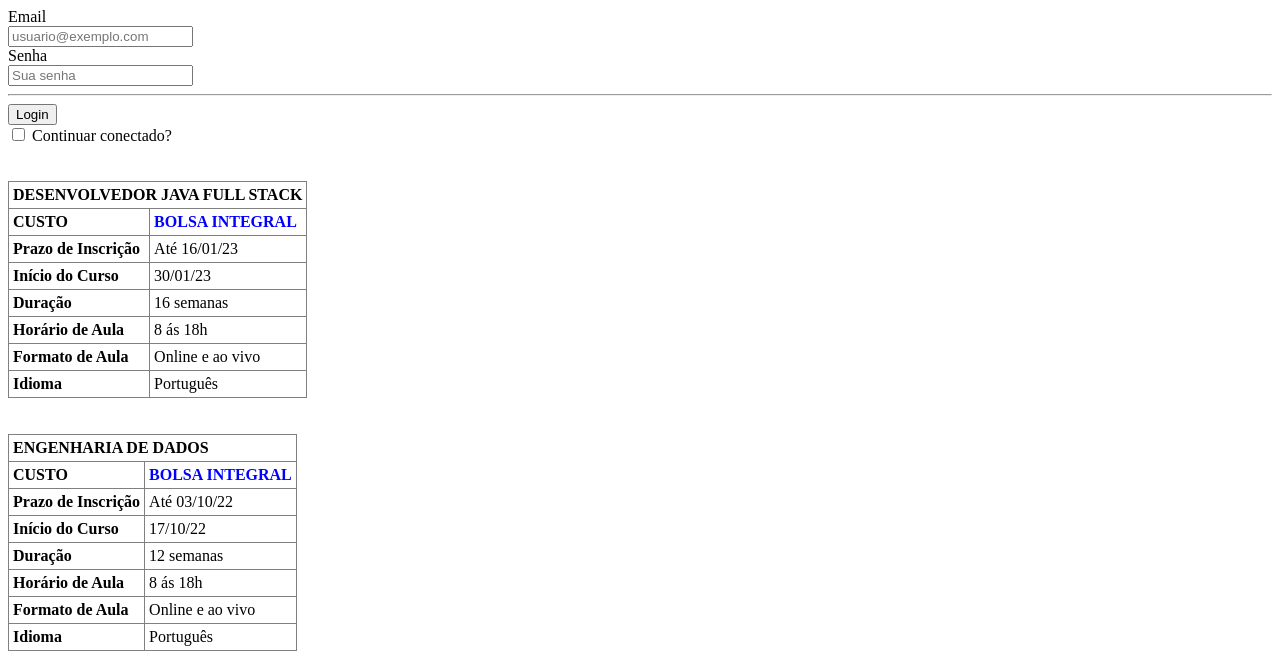
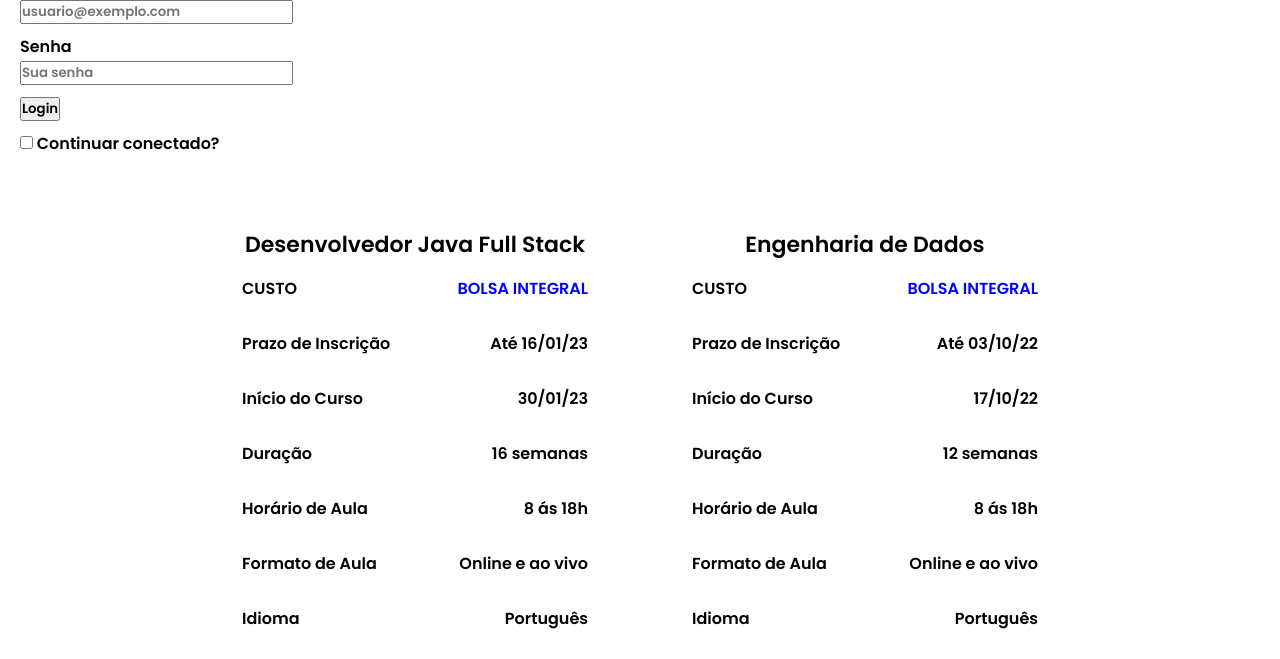
Before and after one commit to Rachel1986/estudos-html-css, a plain HTML site: page login_soul.html in a window 1280 px wide. Shown: the part 175-834 px from the top of the page. Drawn offline with Linux system fonts and the light colour scheme.

Commit message:
Acrescentando CSS

```diff
--- a/css/aula2309.css
+++ b/css/aula2309.css
@@ -70,6 +70,7 @@ body {
   border-radius: 6px;
   margin-top: 3px;
 }
+/*pseudoelement (::)*/
 ::placeholder {
   color: rgb(139, 139, 179)
 }
@@ -84,3 +85,7 @@ h3 {
   text-align: center;
   background-color: rgb(0, 110, 255)
 }
+h2 {
+  text-align: center;
+  background-color: rgb(0, 110, 255)
+}
--- /dev/null
+++ b/css/login_soul.css
@@ -0,0 +1,49 @@
+* {
+  font-family: 'Montserrat', sans-serif;
+  font-family: 'Poppins', sans-serif;
+  margin: 0;
+  padding: 0;
+  box-sizing: border-box;
+  }
+
+header {
+  background-color: #0f637a;
+}
+
+#main-form {
+  padding: 20px;
+}
+
+.group-form {
+  padding-top: 10px;
+}
+
+#tabelas {
+  margin: 0 auto;
+  display: flex;
+  justify-content: space-around;
+  width: 900px;
+}
+
+table {
+width: 350px;
+}
+
+table tr {
+display: flex;
+justify-content: space-between;
+}
+
+table tr td {
+  padding: 15px 0;
+}
+
+table tr td td{
+  color: rgb(25, 199, 83)
+}
+#text-table1, #text-table2{
+  text-align: center;
+  width: 100%;
+  font-size: 22px;
+  font-weight: bold;
+}
--- a/login_soul.html
+++ b/login_soul.html
@@ -5,32 +5,41 @@
   <meta http-equiv="X-UA-Compatible" content="IE=edge">
   <meta name="viewport" content="width=device-width, initial-scale=1.0">
   <title>Document</title>
+  <link rel="stylesheet" href="./css/login_soul.css">
+  <link rel="preconnect" href="https://fonts.googleapis.com">
+<link rel="preconnect" href="https://fonts.gstatic.com" crossorigin>
+<link href="https://fonts.googleapis.com/css2?family=Montserrat:ital,wght@0,100;0,200;0,300;0,400;0,500;0,600;0,700;0,800;0,900;1,100;1,200;1,300;1,400;1,500;1,600;1,700;1,800;1,900&family=Poppins:wght@600&display=swap" rel="stylesheet">
+
 </head>
 <body>
+  <header>
+    <img src="./img/light-logo.png"/>
+  </header>
+  <div id="main-form">
     <form>
-  <hr/>
-  <img src="./img/light-logo.png"/><br/><br/>
       <h1>Bem vindo! Entre com seu email e senha.</h1>
-   <div>
+       <div class="group-form">
         <label for="campoEmail">Email</label><br/>
         <input id="campoEmail" name="campoEmail" type="email"
         placeholder="usuario@exemplo.com" required/>
        </div>
-   <div>
+       <div class="group-form">
         <label for="campoSenha" required>Senha</label><br/>
         <input id="campoSenha" name="campoSenha" minlength="6" type="password" placeholder="Sua senha" required/>
        </div>
-   <hr/>
+       <div class="group-form">
        <button type="submit">Login</button>
-   <div>
+       </div>
+       <div class="group-form">
           <input id="checkTermos" type="checkbox" name="concordaTermos" required/>
           <label for="checkTermos">Continuar conectado?</label>
          </div><br/><br/>
       </form>
-
-  <table border="1" cellpadding="4" style="border-collapse: collapse;">
+  </div>
+  <div id="tabelas">
+  <table>
     <tr>
-      <td colspan="2"><strong>DESENVOLVEDOR JAVA FULL STACK</strong></td>
+      <th id="text-table1"><span>Desenvolvedor Java Full Stack</span></th>
     </tr>
     <tr>
       <td><strong>CUSTO</strong></td>
@@ -62,10 +71,10 @@
     </tr>
 
 
-  </table><br /><br/>
-  <table border="1" cellpadding="4" style="border-collapse: collapse;">
+  </table>
+  <table>
     <tr>
-      <td colspan="2"><strong>ENGENHARIA DE DADOS</strong></td>
+      <th id="text-table2"><span>Engenharia de Dados</span></th>
     </tr>
     <tr>
       <td><strong>CUSTO</strong></td>
@@ -73,7 +82,8 @@
     </tr>
     <tr>
       <td><strong>Prazo de Inscrição</strong></td>
-      <td>Até 03/10/22</td>
+      <td
+      ,>Até 03/10/22</td>
     </tr>
     <tr>
       <td><strong>Início do Curso</strong></td>
@@ -98,6 +108,6 @@
 
 
   </table>
-
+</div>
 </body>
 </html>
```
Also changed, not shown: aula2309.html (+1 -1 lines). Lines whose indentation alone changed are shown as unchanged.
